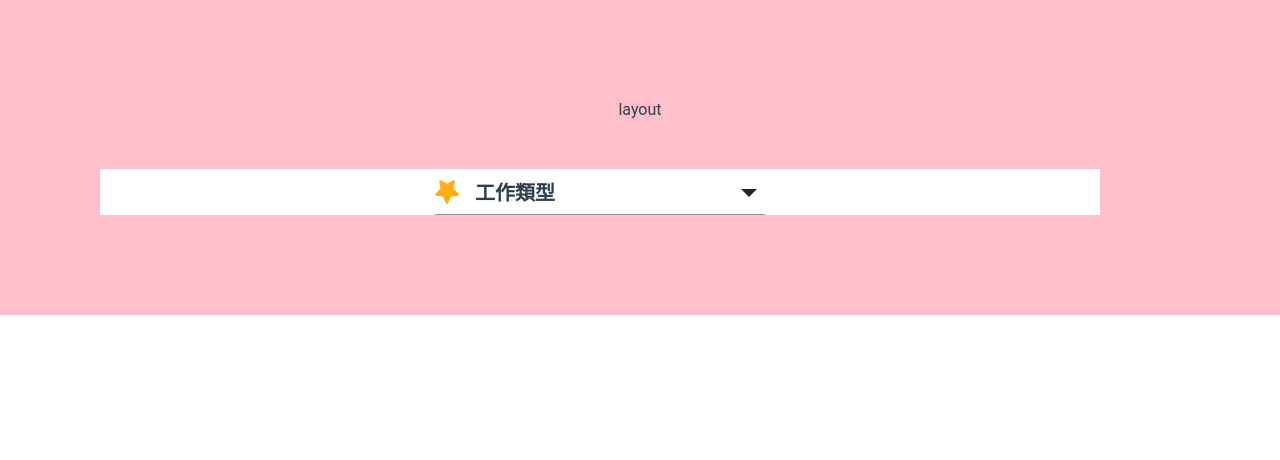
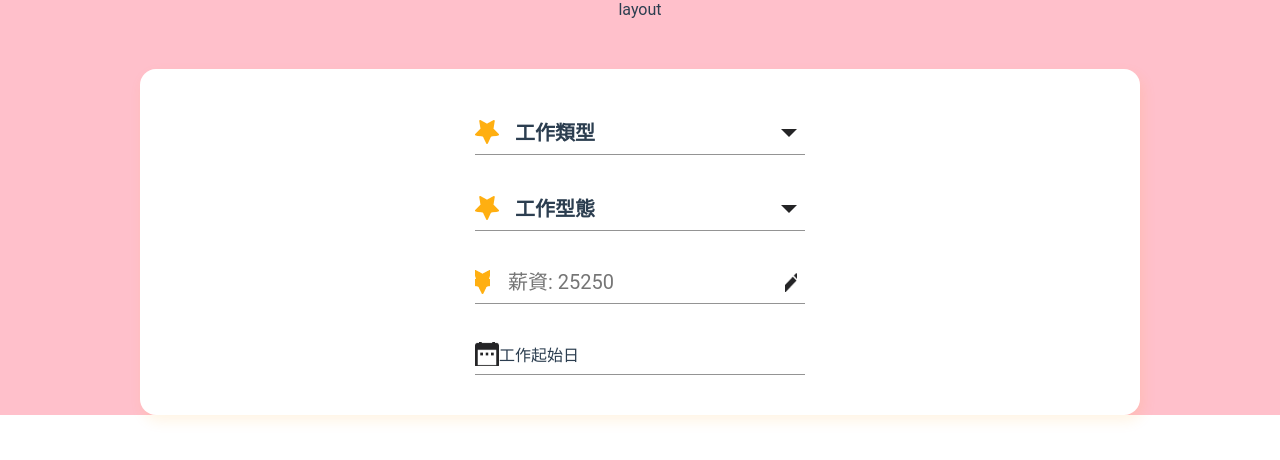
Before and after one commit to Chiahsuan-TW/overtime-pay-calculator, a Vue app: page /Info in a window 1280 px wide. Shown: the top 460 px of the page. Built offline with nearby package versions, Linux system fonts and the light colour scheme.

Commit message:
fix: redesgin the dropdown component and finish salary input

```diff
--- /dev/null
+++ b/src/components/Dropdown.vue
@@ -0,0 +1,121 @@
+<template>
+  <div class="dropdown-title">
+    <div class="img-frame">
+      <img src="../assets/images/star.png" alt="star icon" />
+    </div>
+    <p v-if="selectedWrokType">{{ selectedWrokType }}</p>
+    <p v-else><slot></slot></p>
+    <button class="triangle" @click="toggleDropdown"></button>
+  </div>
+
+  <ul :class="['dropdown-menu', { unfolded: unfolded }]">
+    <li
+      v-for="(option, index) in optionList"
+      :key="index"
+      :option="option"
+      @click="selectWorkType(option)"
+    >
+      {{ option }}
+    </li>
+  </ul>
+</template>
+
+<script>
+export default {
+  name: "Dropdown",
+  props: {
+    optionList: {
+      type: Array,
+    },
+  },
+  data() {
+    return {
+      unfolded: false,
+      selectedWrokType: "",
+    };
+  },
+  methods: {
+    toggleDropdown() {
+      this.unfolded = !this.unfolded;
+    },
+    selectWorkType(workType) {
+      this.selectedWrokType = workType;
+      this.toggleDropdown();
+    },
+  },
+};
+</script>
+
+<style lang="scss" scoped>
+.modal-content-item {
+  .dropdown-title {
+    display: flex;
+    align-items: center;
+    padding: 8px 8px 8px 0;
+  }
+
+  .img-frame {
+    width: 24px;
+    height: 24px;
+
+    img {
+      width: 100%;
+      height: 100%;
+      object-fit: cover;
+    }
+  }
+
+  p {
+    margin-left: 16px;
+    font-weight: bold;
+    font-size: 20px;
+  }
+  .triangle {
+    width: 0;
+    height: 0;
+    border: 8px solid;
+    margin-left: auto;
+    margin-top: 10px;
+    border-color: color.$black #fff #fff #fff;
+  }
+}
+
+.dropdown-menu {
+  width: 100%;
+  margin: 13px 0 0;
+  padding: 0;
+  opacity: 0;
+  max-height: 0;
+  transition: 500ms opacity ease-in-out, 1.5s max-height;
+  pointer-events: none;
+  position: absolute;
+  top: 100%;
+  z-index: 99;
+
+  li {
+    padding: 12px 0;
+    width: 100%;
+    border: 1px solid color.$gray;
+    background-color: #fff;
+    color: color.$gray;
+    font-weight: 500;
+    font-size: 20px;
+  }
+
+  li:not(:first-child) {
+    border-top: 0;
+  }
+
+  li:hover {
+    color: color.$primary;
+    cursor: pointer;
+  }
+}
+
+.dropdown-menu.unfolded {
+  width: 100%;
+  opacity: 1;
+  max-height: fit-content;
+  pointer-events: auto;
+}
+</style>
--- a/src/components/DropdownList.vue
+++ /dev/null
@@ -1,39 +0,0 @@
-<template>
-  <li @click="this.$emit('clickOption', option)">
-    {{ option }}
-  </li>
-</template>
-
-<script>
-export default {
-  name: "DropdownList",
-  props: {
-    option: {
-      type: String,
-    },
-  },
-};
-</script>
-
-<style lang="scss" scoped>
-.dropdown-menu {
-  li {
-    padding: 12px 0;
-    width: 100%;
-    border: 1px solid color.$gray;
-    background-color: #fff;
-    color: color.$gray;
-    font-weight: 500;
-    font-size: 20px;
-  }
-
-  li:not(:first-child) {
-    border-top: 0;
-  }
-
-  li:hover {
-    color: color.$primary;
-    cursor: pointer;
-  }
-}
-</style>
--- a/src/components/DropdownTitle.vue
+++ /dev/null
@@ -1,60 +0,0 @@
-<template>
-  <div class="dropdown-title">
-    <div class="img-frame">
-      <img src="../assets/images/star.png" alt="star icon" />
-    </div>
-    <p v-if="selectedWrokType">{{ selectedWrokType }}</p>
-    <p v-else><slot></slot></p>
-    <button class="triangle" @click="this.$emit('clickDropdown')"></button>
-  </div>
-</template>
-
-<script>
-export default {
-  name: "DropdownTitle",
-  props: {
-    selectedWrokType: {
-      type: String,
-    },
-  },
-  data() {
-    return {};
-  },
-};
-</script>
-
-<style lang="scss" scoped>
-.dropdown {
-  &-title {
-    display: flex;
-    align-items: center;
-    padding: 8px 8px 8px 0;
-    border-bottom: 1px solid color.$gray;
-  }
-
-  .img-frame {
-    width: 24px;
-    height: 24px;
-
-    img {
-      width: 100%;
-      height: 100%;
-      object-fit: cover;
-    }
-  }
-
-  p {
-    margin-left: 16px;
-    font-weight: bold;
-    font-size: 20px;
-  }
-  .triangle {
-    width: 0;
-    height: 0;
-    border: 8px solid;
-    margin-left: auto;
-    margin-top: 10px;
-    border-color: color.$black #fff #fff #fff;
-  }
-}
-</style>
--- a/src/views/Info.vue
+++ b/src/views/Info.vue
@@ -1,51 +1,63 @@
 <template>
   <div class="modal">
     <div class="modal-content">
-      <div class="dropdown">
-        <DropdownTitle
-          @clickDropdown="toggleDropdown"
-          :selectedWrokType="selectedWrokType"
-          >工作類型</DropdownTitle
-        >
-        <ul :class="['dropdown-menu', { unfolded: unfolded }]">
-          <DropdownList
-            v-for="(option, index) in workTypeList"
-            :key="index"
-            :option="option"
-            @clickOption="selectWorkType"
-          ></DropdownList>
-        </ul>
+      <div class="modal-content-item">
+        <Dropdown :optionList="workTypeList">工作類型</Dropdown>
+      </div>
+
+      <div class="modal-content-item">
+        <Dropdown :optionList="workPatternList">工作型態</Dropdown>
+      </div>
+
+      <div class="modal-content-item">
+        <div class="dropdown-title">
+          <div class="img-frame">
+            <img src="../assets/images/star.png" alt="star icon" />
+          </div>
+          <input
+            id="salary"
+            type="text"
+            :placeholder="`薪資: ${minimumWage}`"
+          />
+          <label for="salary" class="pen" @click="toggleDropdown">
+            <img src="../assets/images/pen.png" alt="pen" />
+          </label>
+        </div>
+      </div>
+
+      <div class="modal-content-item">
+        <div class="dropdown-title">
+          <div class="img-frame">
+            <img src="../assets/images/calendar.png" alt="calendar icon" />
+          </div>
+          <p>工作起始日</p>
+
+          <!-- <label for="date" class="pen" @click="toggleDropdown">
+            <img src="../assets/images/pen.png" alt="pen" />
+          </label> -->
+        </div>
+        <!-- <input id="date" type="text" /> -->
       </div>
     </div>
   </div>
-  <!-- <router-link :to="{ name: 'MonthlyRecord' }">下一步</router-link> -->
 </template>
 
 <script>
-import DropdownTitle from "../components/DropdownTitle.vue";
-import DropdownList from "../components/DropdownList.vue";
+import Dropdown from "../components/Dropdown.vue";
 export default {
   name: "Info",
   components: {
-    DropdownTitle,
-    DropdownList,
+    Dropdown,
   },
   data() {
     return {
       workTypeList: ["廠工", "建築工", "看護", "漁工"],
-      selectedWrokType: "",
-      unfolded: false,
+      workPatternList: ["週休二日", "非週休二日"],
+      minimumWage: "25250",
+      wage: "",
     };
   },
-  methods: {
-    toggleDropdown() {
-      this.unfolded = !this.unfolded;
-    },
-    selectWorkType(workType) {
-      this.selectedWrokType = workType;
-      this.toggleDropdown();
-    },
-  },
+  methods: {},
 };
 </script>
 
@@ -53,6 +65,10 @@ export default {
 .modal {
   max-width: 1000px;
   background-color: #fff;
+  box-shadow: 3px 6px 14px rgba(255, 153, 0, 0.11);
+  border-radius: 16px;
+  margin: 0 auto;
+  padding: 40px;
 
   &-content {
     max-width: 330px;
@@ -60,27 +76,56 @@ export default {
   }
 }
 
-.dropdown {
+.modal-content-item {
   position: relative;
+  border-bottom: 1px solid color.$gray;
+
+  & + .modal-content-item {
+    margin-top: 30px;
+  }
 }
 
-.dropdown-menu {
-  width: 100%;
-  margin: 13px 0 0;
-  padding: 0;
-  opacity: 0;
-  max-height: 0;
-  transition: 500ms opacity ease-in-out, 1.5s max-height;
-  pointer-events: none;
-  position: absolute;
-  top: 100%;
-  z-index: 99;
-}
+.dropdown-title {
+  display: flex;
+  align-items: center;
+  padding: 8px 8px 8px 0;
 
-.dropdown-menu.unfolded {
-  width: 100%;
-  opacity: 1;
-  max-height: fit-content;
-  pointer-events: auto;
+  .img-frame {
+    width: 24px;
+    height: 24px;
+
+    img {
+      width: 100%;
+      height: 100%;
+      object-fit: cover;
+    }
+  }
+
+  input {
+    border: 0;
+    margin-left: 16px;
+    font-weight: normal;
+    font-size: 20px;
+  }
+
+  input:focus {
+    outline: none;
+  }
+  ::placeholder {
+    font-weight: normal;
+    font-size: 20px;
+  }
+  .pen {
+    margin-left: auto;
+    width: 19px;
+    height: 19px;
+    background-color: #fff;
+
+    img {
+      width: 100%;
+      height: 100%;
+      object-fit: cover;
+    }
+  }
 }
 </style>
--- a/src/views/Layout.vue
+++ b/src/views/Layout.vue
@@ -8,7 +8,6 @@
 <style scoped lang="scss">
 .content {
   background: pink;
-  padding: 100px;
 }
 p {
   margin-bottom: 50px;
```
